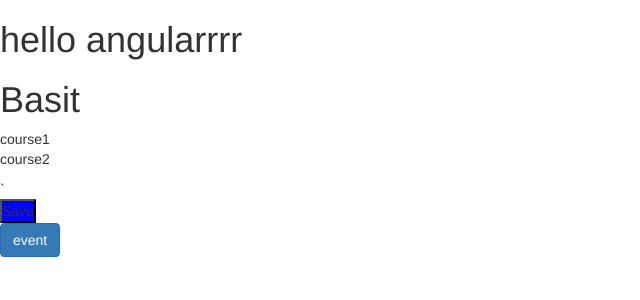
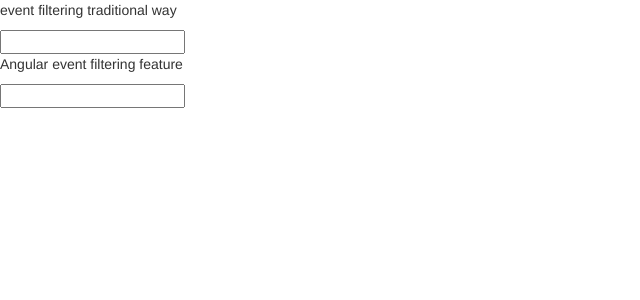
Before and after one commit to dev-basit/learning-angular, an Angular app: page / in a window 1280 px wide. Shown: the top 300 px of the page, without its empty margins (0-640 px from the left). Built offline with nearby package versions, Linux system fonts and the light colour scheme.

Commit message:
angular event filtering

```diff
--- a/src/app/app.component.html
+++ b/src/app/app.component.html
@@ -1,2 +1,2 @@
-<h1>hello angularrrr</h1>
+<!-- <h1>hello angularrrr</h1> -->
 <courses></courses>
--- a/src/app/courses/courses.component.html
+++ b/src/app/courses/courses.component.html
@@ -1,4 +1,4 @@
-<h1 [textContent]="author"></h1>
+<!-- <h1 [textContent]="author"></h1>
 <ul>
   <li *ngFor="let course of courses">{{ course }}</li>
 </ul>
@@ -14,4 +14,14 @@
 
 <section [style.margin]="10" (click)="affectedByEventBubbling($event)">
   <button class="btn btn-primary" (click)="checkingEvent($event)">event</button>
+</section> -->
+
+<section>
+  <p>event filtering traditional way</p>
+  <input type="text" (keyup)="traditionalEventFiltering($event)" />
 </section>
+
+<section>
+  <p>Angular event filtering feature</p>
+  <input type="text" (keyup.enter)="angularEventFiltering()" />
+</section>
--- a/src/app/courses/courses.component.ts
+++ b/src/app/courses/courses.component.ts
@@ -24,6 +24,17 @@
     console.log('event bubbling occuring ', event);
   }
 
+  // We need the event object here
+  traditionalEventFiltering(event: any) {
+    if (event.keyCode === 13)
+      console.log('event filtering from traditional way');
+  }
+
+  // we do not need the event object here
+  angularEventFiltering() {
+    console.log('angular event filtering feature');
+  }
+
   constructor(service: CoursesService) {
     this.courses = service.getCourses();
   }
```
